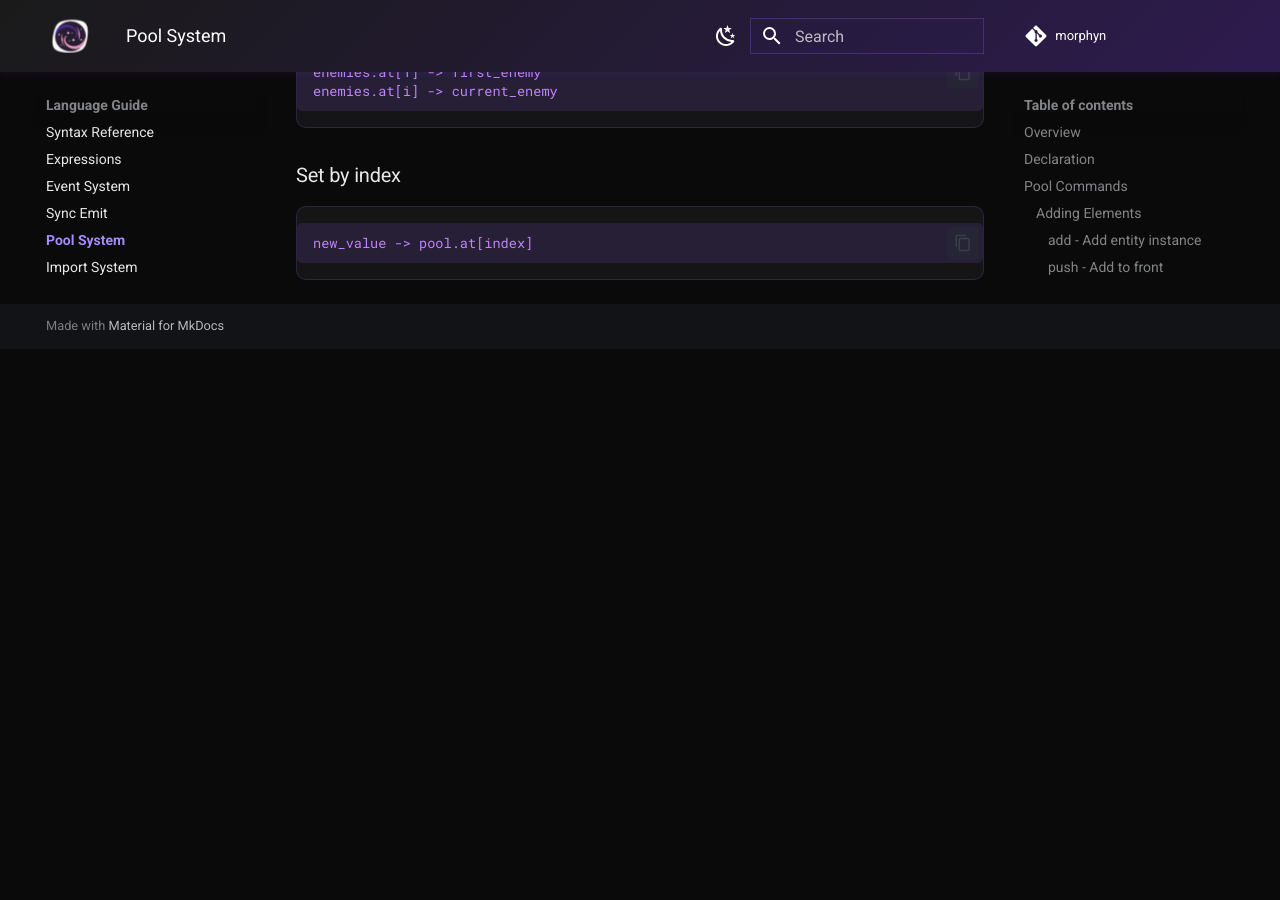
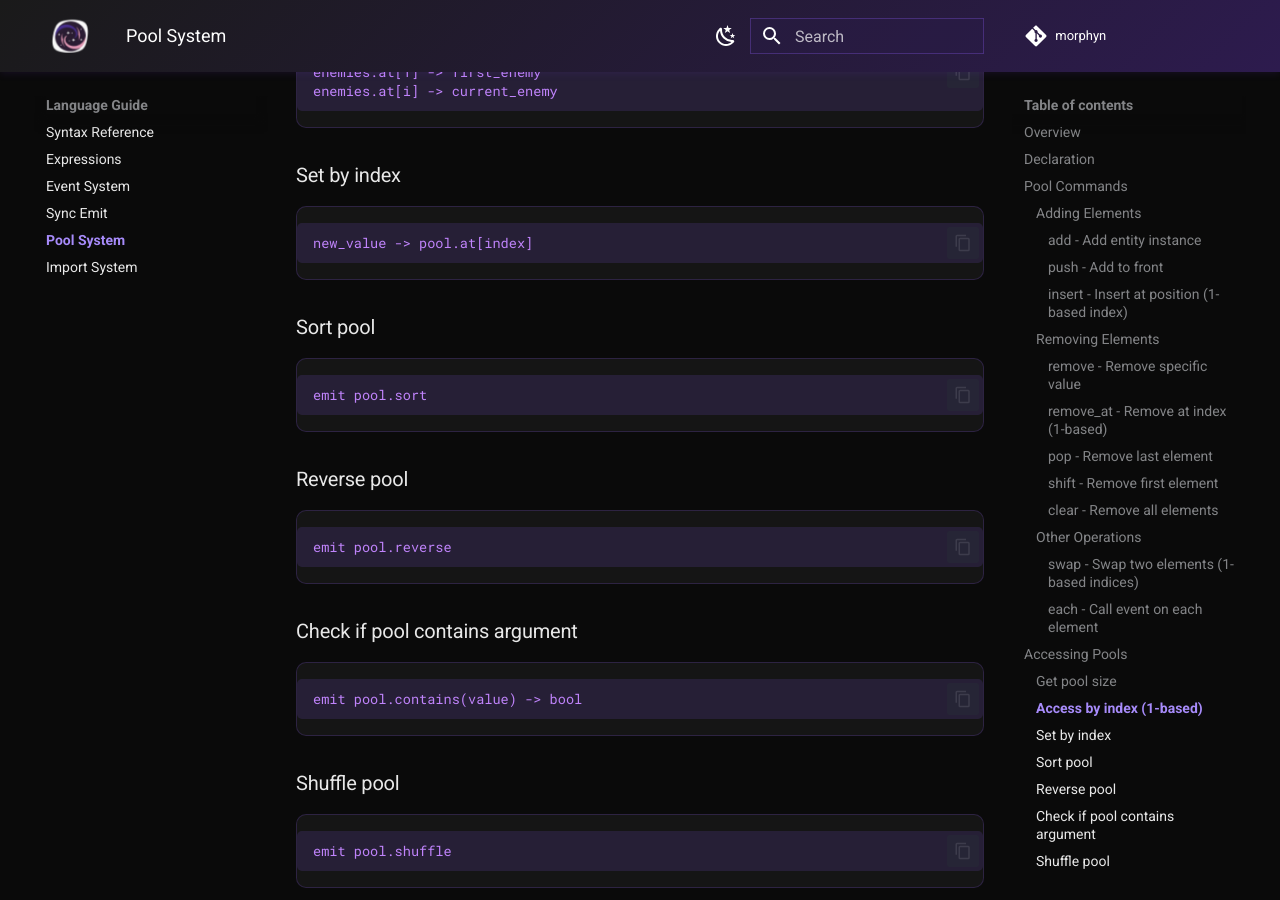
Before and after one commit to jvnkoo/morphyn, an MkDocs documentation site: the page built from docs/language/pools.md, in a window 1280 px wide and 900 px high, scrolled down 2429 px. Built offline with MkDocs 1.6.1 and Material for MkDocs 9.7.7, drawn with Linux system fonts in a browser that asks for light colours; comment, search, counter and statistics services are not loaded; before the commit the page ends 2778 px from its top, so only the background shows below that.

Commit message:
feat(pool): implement new commands(sort, reverse, contains, shuffle)

````diff
--- a/docs/language/pools.md
+++ b/docs/language/pools.md
@@ -90,3 +90,23 @@ enemies.at[i] -> current_enemy
 ```morphyn
 new_value -> pool.at[index]
 ```
+
+### Sort pool
+```morphyn
+emit pool.sort
+```
+
+### Reverse pool
+```morphyn
+emit pool.reverse
+```
+
+### Check if pool contains argument
+```morphyn
+emit pool.contains(value) -> bool
+```
+
+### Shuffle pool
+```morphyn
+emit pool.shuffle
+```
````
Also changed, not shown: 1 other file.
